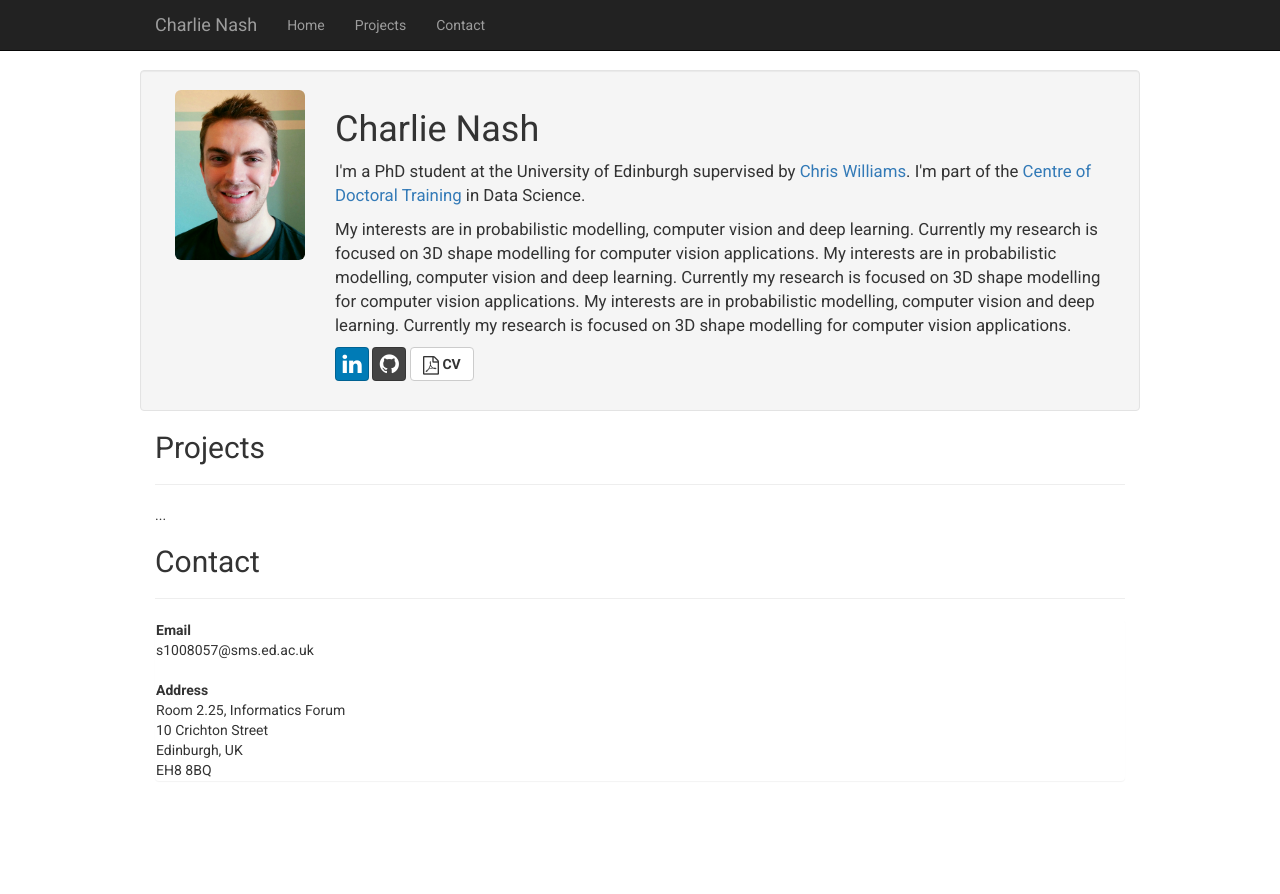
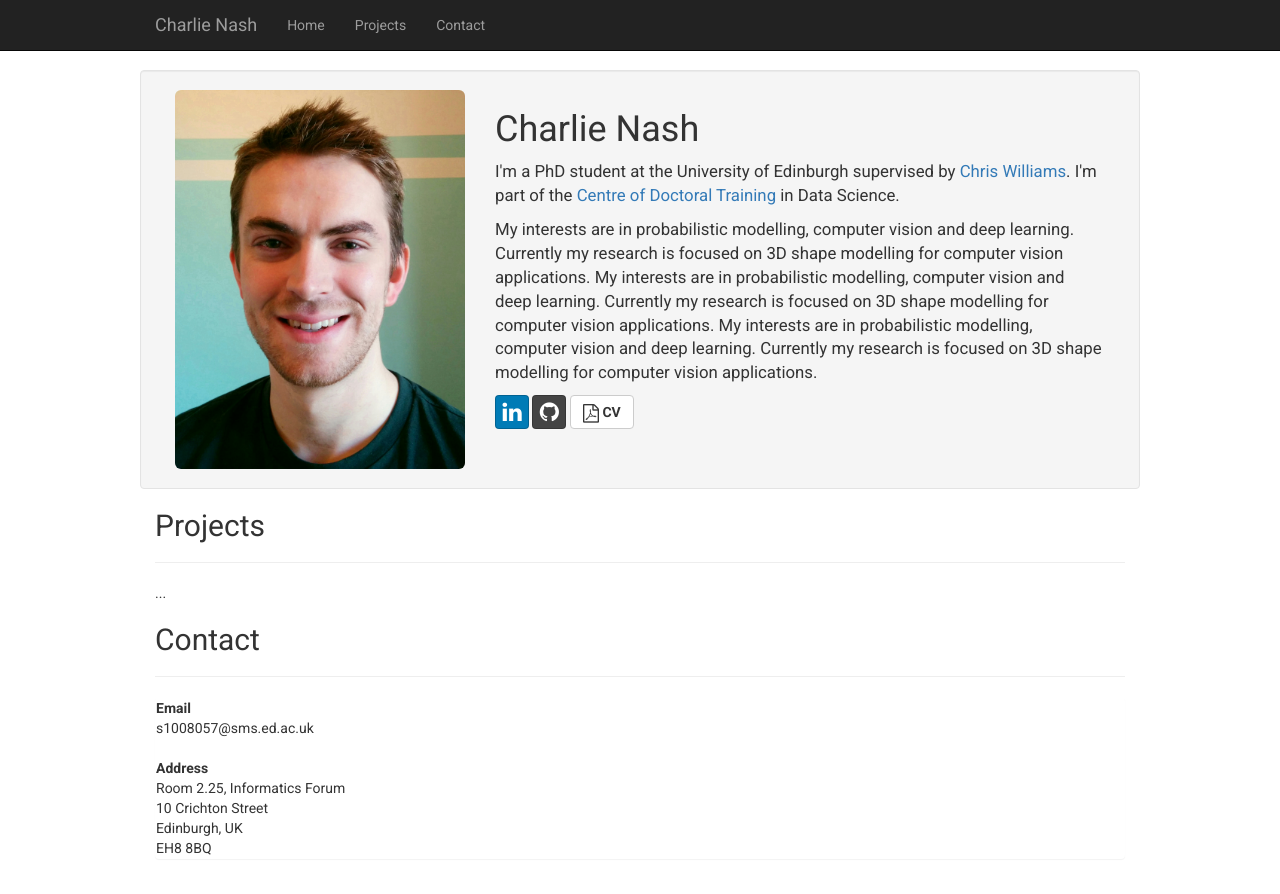
Before and after one commit to charlienash/charlienash.github.io, a Jekyll site: the page index.html, which Jekyll copies as it is, in a window 1280 px wide. Shown: the top 894 px of the page. Built offline with Jekyll 4.4.1, drawn with Linux system fonts in a browser that asks for light colours; nearby versions of some CDN libraries; library files that are not in the unit come from our copies.

Commit message:
Update index.html

```diff
--- a/index.html
+++ b/index.html
@@ -69,10 +69,10 @@
 		<!-- Page Content -->
 		<div class="container-fluid">
 			<div class="row well">
-			  	<div class="col-xs-2">
+			  	<div class="col-xs-4">
 			      		<img class="img-rounded img-responsive" src="assets/img/Charlie_photo.jpg">
 			  	</div>
-			 	<div class="col-xs-10">
+			 	<div class="col-xs-8">
 			    		<h1>Charlie Nash</h1>
 		    			<p>
 		    				<big>
```
